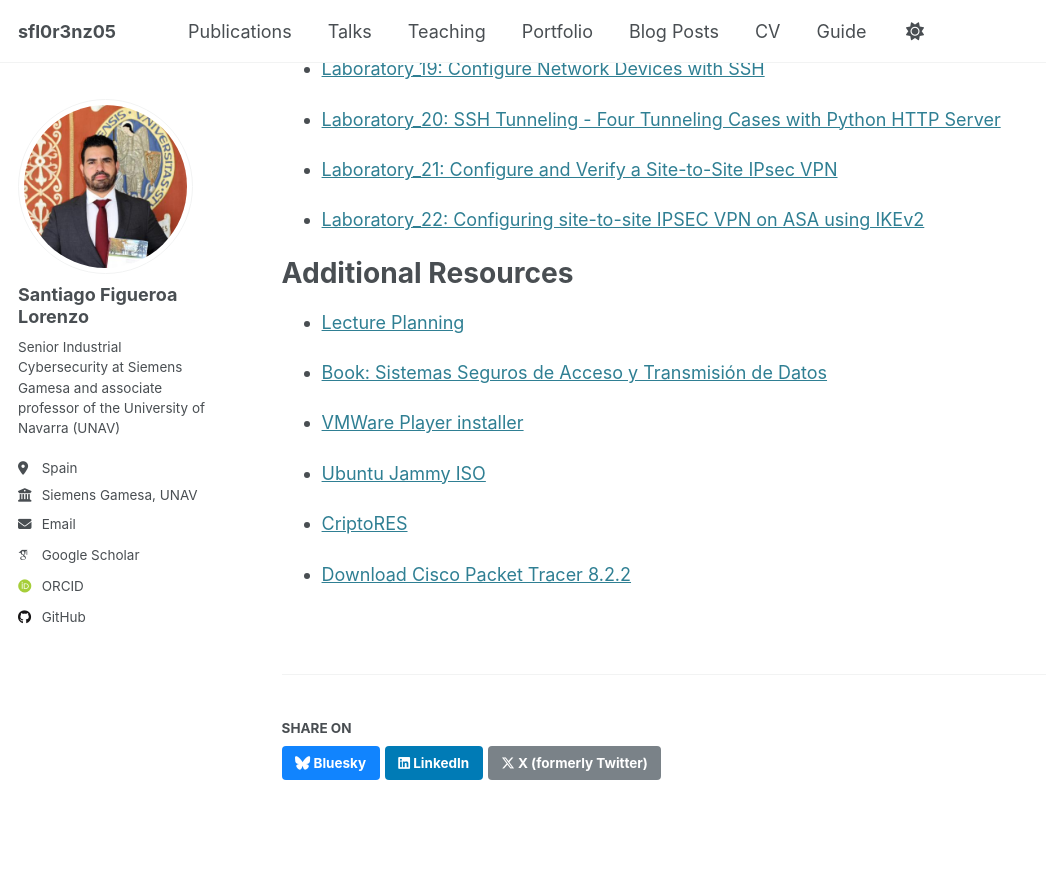
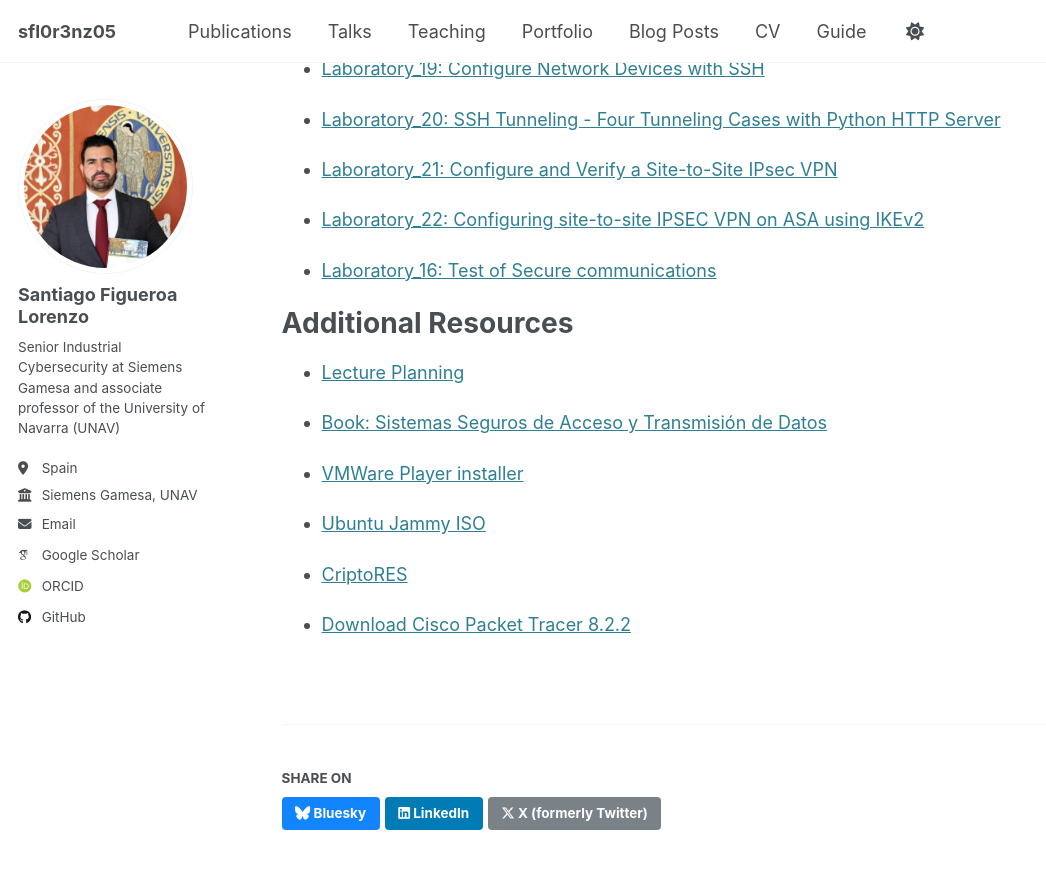
Before and after one commit to sfl0r3nz05/sfl0r3nz05.github.io, a Jekyll site: the page built from _teaching/2025-spring-1.md, in a window 1280 px wide and 900 px high, scrolled down 2230 px. Shown: the top 869 px of the window, without its empty margins (0-1046 px from the left). Built offline with Jekyll 4.4.1, drawn with Linux system fonts in a browser that asks for light colours; some web fonts are replaced; part of the change alters nothing that is shown.

```diff
--- a/_teaching/2025-spring-1.md
+++ b/_teaching/2025-spring-1.md
@@ -39,9 +39,9 @@ Lecture Slides
 
 - [10_SSH](https://sfl0r3nz05.github.io/files/slides/10_SSH.pdf)
 
-- [11_IP_SECURITY](https://sfl0r3nz05.github.io/files/slides/11_IP_SECURITY.pdf)
+- [11_IP_SECURITY](https://sfl0r3nz05.github.io/files/slides/11_IP_SECURITY.pdf), [PCAP](https://sfl0r3nz05.github.io/files/resources/11_IKEv1.pcap)
 
-- [12_IKEv2](https://sfl0r3nz05.github.io/files/slides/12_IKEv2.pdf)
+- [12_IKEv2](https://sfl0r3nz05.github.io/files/slides/12_IKEv2.pdf), [PCAP](https://sfl0r3nz05.github.io/files/resources/12_IKEv2.pcap)
 
 - [13_FIREWALL](https://sfl0r3nz05.github.io/files/slides/13_FIREWALL.pdf)
 
@@ -98,6 +98,8 @@ Laboratory Materials
 
 - [Laboratory_22: Configuring site-to-site IPSEC VPN on ASA using IKEv2](https://sfl0r3nz05.github.io/files/labs/Laboratory_22.pdf)
 
+- [Laboratory_16: Test of Secure communications](https://forms.gle/581qbzuNMuygpDw86)
+
 Additional Resources
 ======
 
```
Also changed, not shown: 2 other files.
